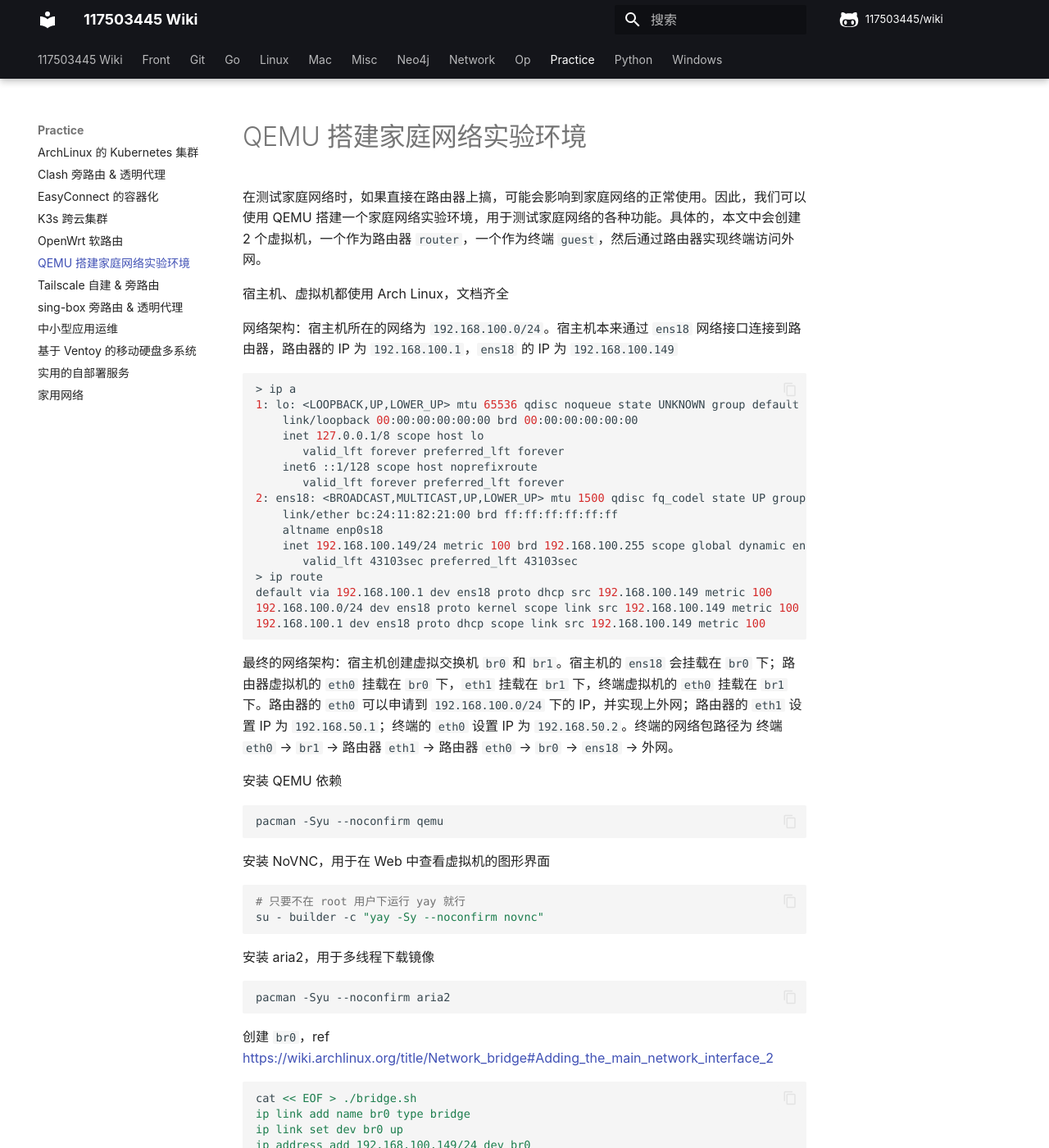
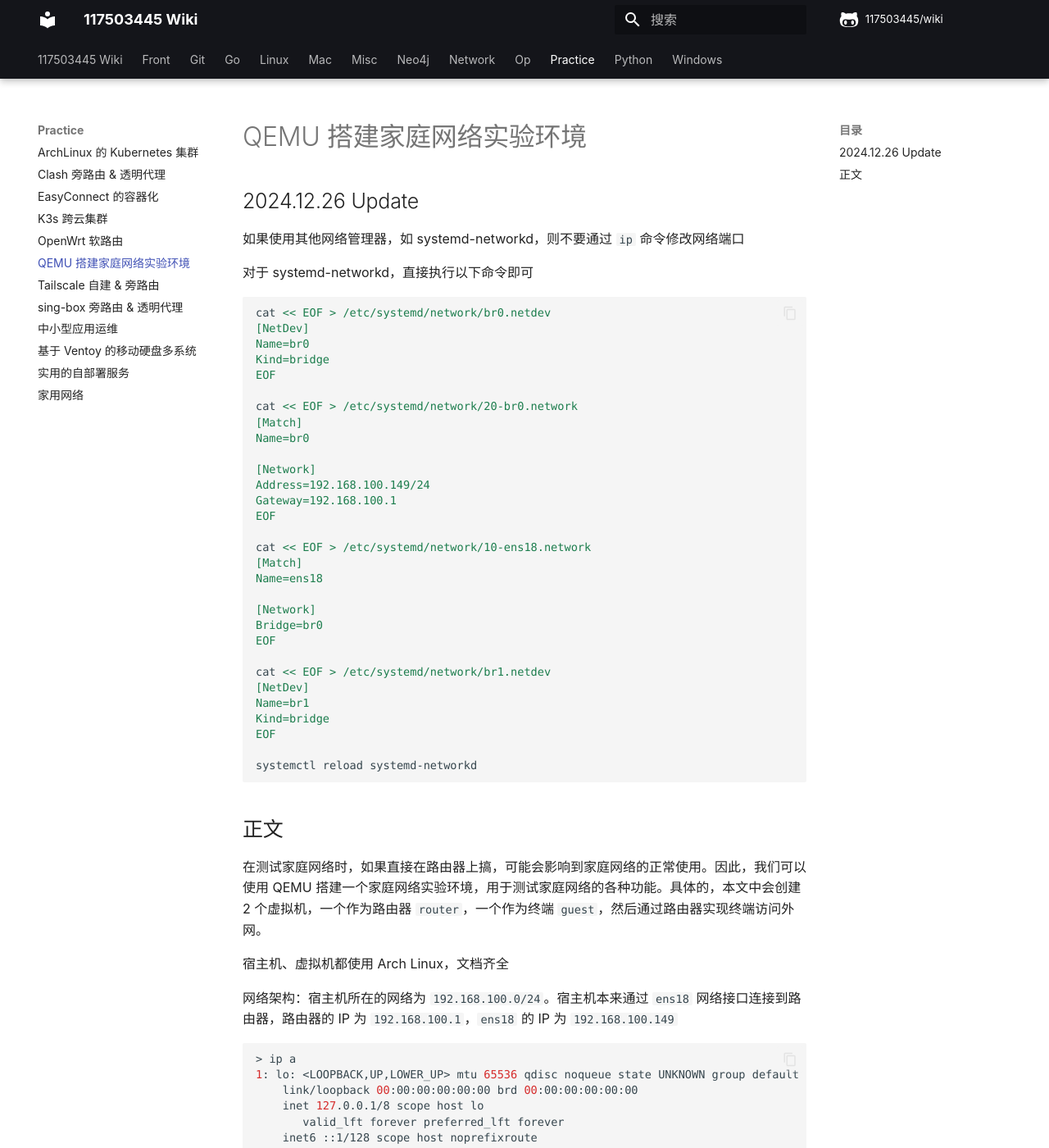
Before and after one commit to 117503445/wiki, an MkDocs documentation site: the page built from docs/practice/QEMU 搭建家庭网络实验环境.md, in a window 1280 px wide and 1400 px high. Shown: the whole window at 82% size. Built offline with MkDocs 1.6.1 and Material for MkDocs 9.7.7, drawn with Linux system fonts in a browser that asks for light colours; some web fonts are replaced; comment, search, counter and statistics services are not loaded.

Commit message:
update qemu
Signed-off-by: 117503445 <t117503445@gmail.com>

````diff
--- a/docs/practice/QEMU 搭建家庭网络实验环境.md
+++ b/docs/practice/QEMU 搭建家庭网络实验环境.md
@@ -1,4 +1,45 @@
 # QEMU 搭建家庭网络实验环境
+
+## 2024.12.26 Update
+
+如果使用其他网络管理器，如 systemd-networkd，则不要通过 `ip` 命令修改网络端口
+
+对于 systemd-networkd，直接执行以下命令即可
+
+```sh
+cat << EOF > /etc/systemd/network/br0.netdev
+[NetDev]
+Name=br0
+Kind=bridge
+EOF
+
+cat << EOF > /etc/systemd/network/20-br0.network
+[Match]
+Name=br0
+
+[Network]
+Address=192.168.100.149/24
+Gateway=192.168.100.1
+EOF
+
+cat << EOF > /etc/systemd/network/10-ens18.network
+[Match]
+Name=ens18
+
+[Network]
+Bridge=br0
+EOF
+
+cat << EOF > /etc/systemd/network/br1.netdev
+[NetDev]
+Name=br1
+Kind=bridge
+EOF
+
+systemctl reload systemd-networkd
+```
+
+## 正文
 
 在测试家庭网络时，如果直接在路由器上搞，可能会影响到家庭网络的正常使用。因此，我们可以使用 QEMU 搭建一个家庭网络实验环境，用于测试家庭网络的各种功能。具体的，本文中会创建 2 个虚拟机，一个作为路由器 `router`，一个作为终端 `guest`，然后通过路由器实现终端访问外网。
 
````
